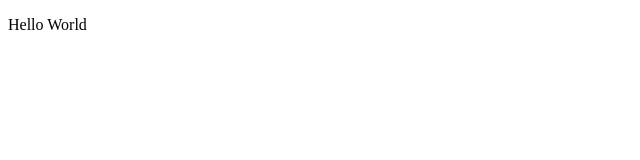
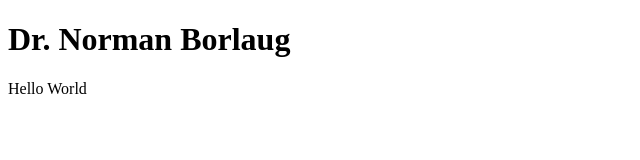
Before and after one commit to Buyaki01/RittaLeandro, a plain HTML site: page index.html in a window 1280 px wide. Shown: the whole page, without its empty margins (0-640 px from the left). Drawn offline with Linux system fonts and the light colour scheme.

Commit message:
Added User story 1 and 2

```diff
--- a/index.html
+++ b/index.html
@@ -1,5 +1,5 @@
 <!DOCTYPE html>
-<html lang="en">
+<html lang="en" id="main">
   <head>
     <meta charset="UTF-8">
     <title>Fork Me! FCC: Test Suite Template</title>
@@ -22,6 +22,7 @@
 
     -->
     <script  src="js/index.js"></script>
+    <h1 id="title"> Dr. Norman Borlaug </h1>
     <p> Hello World </p>
   </body>
 </html>
```
